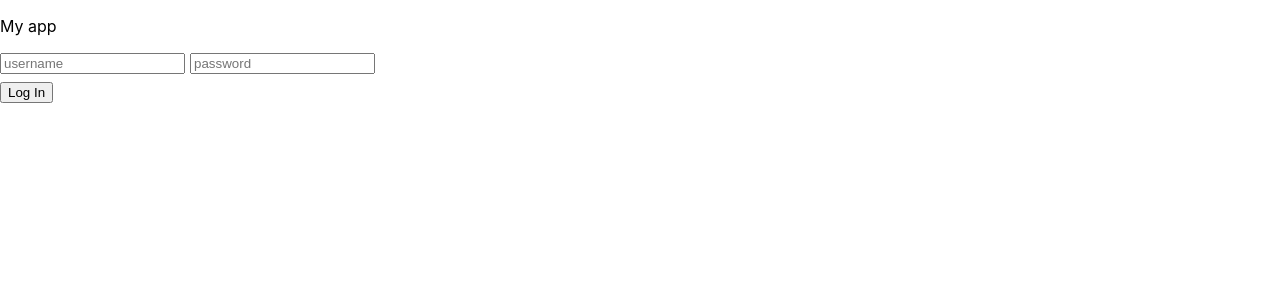
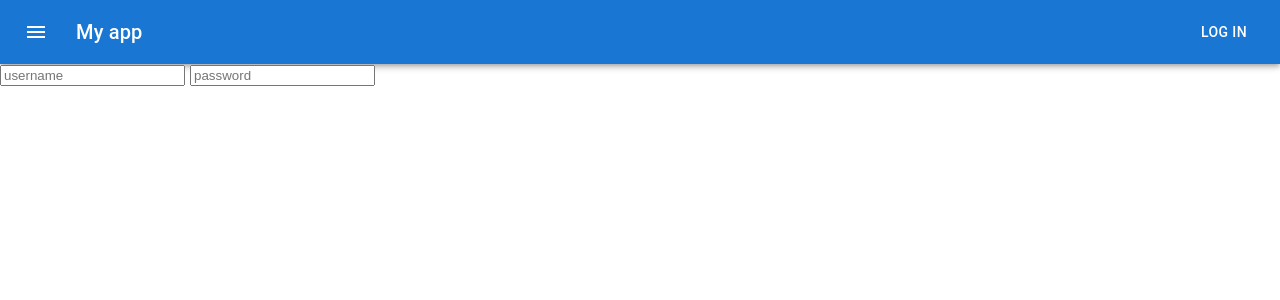
Before and after one commit to dcustovic/react-reducer-context, a React (Create React App) app: page /login in a window 1280 px wide. Shown: the top 300 px of the page. Built offline with nearby package versions, Linux system fonts and the light colour scheme.

Commit message:
layout header and snackbar attempt #1

```diff
--- a/package.json
+++ b/package.json
@@ -3,6 +3,10 @@
   "version": "0.1.0",
   "private": true,
   "dependencies": {
+    "@emotion/react": "^11.4.1",
+    "@emotion/styled": "^11.3.0",
+    "@mui/icons-material": "^5.0.4",
+    "@mui/material": "^5.0.4",
     "@testing-library/jest-dom": "^5.14.1",
     "@testing-library/react": "^11.2.7",
     "@testing-library/user-event": "^12.8.3",
--- a/src/App.tsx
+++ b/src/App.tsx
@@ -1,5 +1,6 @@
 import Router from "./containers/Router";
 import UserProvider from "./containers/UserProvider";
+
 
 function App() {
   return (
--- a/src/components/LoginPlain.tsx
+++ b/src/components/LoginPlain.tsx
@@ -1,40 +1,30 @@
 import React from "react";
 import MyDropzone from "./MyDropzone";
+import Snackbar from "./Snackbar";
 
 import {
   useUserContext,
   useDispatchContext,
 } from "../containers/UserProvider/context";
 import { ActionType } from "./../types/types";
-import { login } from "../utils/login";
 
+//
 const LoginPlain: React.FC = () => {
   const userState = useUserContext();
-  const { username, password, error, isLoading, logged, message } = userState;
-  console.log("userState: ", userState);
+  const { username, password, error, errorMsg, logged, message } = userState;
+  console.log("error: ", error);
+
+  console.log("errorMsg: ", errorMsg);
 
   const dispatch = useDispatchContext();
-
-  const handleSubmit = async (e: { preventDefault: () => void }) => {
-    e.preventDefault();
-
-    dispatch({ type: ActionType.LOADING });
-
-    try {
-      await login(username, password);
-      dispatch({ type: ActionType.LOGGED });
-    } catch (error) {
-      dispatch({ type: ActionType.ERROR });
-    }
-  };
 
   return (
     <div>
       {logged ? (
         <MyDropzone />
       ) : (
-        <form className="form" onSubmit={handleSubmit}>
-          <p>My app</p>
+        <>
+          <form className="form">
             <input
               type="text"
               placeholder="username"
@@ -60,19 +50,15 @@ const LoginPlain: React.FC = () => {
                 })
               }
             />
+
             <br />
-          <button
-            style={{ marginTop: "1vh" }}
-            type="submit"
-            disabled={isLoading}
-          >
-            {isLoading ? "Logging..." : "Log In"}
-          </button>
+
             {message && (
               <p style={{ color: "gray", marginTop: "4vh" }}>{message}</p>
             )}
-          {error && <p style={{ color: "red" }}>{error}</p>}
           </form>
+          <Snackbar />
+        </>
       )}
     </div>
   );
--- a/src/components/MyDropzone.tsx
+++ b/src/components/MyDropzone.tsx
@@ -1,8 +1,8 @@
 import React, { CSSProperties } from "react";
 import { useDropzone, FileWithPath, FileError } from "react-dropzone";
-import { useDispatchContext } from "../containers/UserProvider/context";
-import { ActionType, RejectedFileType } from "../types/types";
+import { RejectedFileType } from "../types/types";
 
+//
 const baseStyle: CSSProperties = {
   flex: 1,
   display: "flex",
@@ -45,8 +45,6 @@ const MyDropzone: React.FC = () => {
     isDragAccept,
     isDragReject,
   } = useDropzone({ accept: "image/*", validator: nameValidator });
-
-  const dispatch = useDispatchContext();
 
   // Styles //
   const style = React.useMemo(
@@ -96,17 +94,6 @@ const MyDropzone: React.FC = () => {
 
   return (
     <>
-      <p style={{ display: "inline-flex" }}>Welcome!</p>
-      <button
-        style={{ marginLeft: ".5em" }}
-        onClick={(e) =>
-          dispatch({
-            type: ActionType.LOGOUT,
-          })
-        }
-      >
-        Log Out
-      </button>
       <div {...getRootProps({ style })}>
         <input {...getInputProps()} />
         <p>Drag 'n' drop some files here, or click to select files</p>
--- /dev/null
+++ b/src/components/Snackbar.tsx
@@ -0,0 +1,34 @@
+import * as React from "react";
+
+import Snackbar, { SnackbarOrigin } from "@mui/material/Snackbar";
+import {
+  useDispatchContext,
+  useUserContext,
+} from "../containers/UserProvider/context";
+import { ActionType } from "../types/types";
+
+export interface State extends SnackbarOrigin {
+  open: boolean;
+}
+
+export default function PositionedSnackbar() {
+  const userState = useUserContext();
+  const { error, errorMsg } = userState;
+
+  const dispatch = useDispatchContext();
+
+  const position: SnackbarOrigin = {
+    vertical: "top",
+    horizontal: "center",
+  };
+
+  return (
+    <Snackbar
+      open={error}
+      message={errorMsg}
+      anchorOrigin={position}
+      autoHideDuration={2000}
+      onClose={() => dispatch({ type: ActionType.ERROR_ON_CLOSE })}
+    />
+  );
+}
--- a/src/containers/Router/components/AuthRoute.tsx
+++ b/src/containers/Router/components/AuthRoute.tsx
@@ -1,4 +1,5 @@
 import { Redirect, Route } from "react-router";
+import UserLayout from "../../../layout/UserLayout";
 
 import { useUserContext } from "../../UserProvider/context";
 import { PATH_TO_MYAPP } from "../myRoutes";
@@ -8,7 +9,11 @@ const AuthRoute = ({ ...rest }) => {
   const { logged } = useUserContext();
 
   if (!logged) {
-    return <Route {...rest} />;
+    return (
+      <UserLayout>
+        <Route {...rest} />
+      </UserLayout>
+    );
   }
 
   return <Redirect to={PATH_TO_MYAPP} />;
--- a/src/containers/Router/components/PrivateRoute.tsx
+++ b/src/containers/Router/components/PrivateRoute.tsx
@@ -1,4 +1,5 @@
 import { Redirect, Route } from "react-router";
+import UserLayout from "../../../layout/UserLayout";
 
 import { useUserContext } from "../../UserProvider/context";
 import { PATH_TO_AUTH } from "../myRoutes";
@@ -8,7 +9,11 @@ const PrivateRoute = ({ ...rest }: any) => {
   const { logged, username } = useUserContext();
 
   if (logged && username !== "") {
-    return <Route {...rest} />;
+    return (
+      <UserLayout>
+        <Route {...rest} />
+      </UserLayout>
+    );
   }
 
   return <Redirect to={PATH_TO_AUTH} />;
--- a/src/containers/UserProvider/context.ts
+++ b/src/containers/UserProvider/context.ts
@@ -4,7 +4,8 @@ import { UserState } from "../../types/types";
 export const initState: UserState = {
   username: "",
   password: "",
-  error: "",
+  error: false,
+  errorMsg: null,
   message: "",
   isLoading: false,
   logged: false,
--- a/src/containers/UserProvider/reducer.ts
+++ b/src/containers/UserProvider/reducer.ts
@@ -8,7 +8,7 @@ export default function reducer(state: UserState, action: UserAction) {
       return {
         ...state,
         isLoading: true,
-        error: "",
+        error: false,
       };
 
     case ActionType.LOGGED:
@@ -16,12 +16,13 @@ export default function reducer(state: UserState, action: UserAction) {
         ...state,
         isLoading: false,
         logged: true,
-        error: "",
+        error: false,
       };
     case ActionType.ERROR:
       return {
         ...state,
-        error: "Incorrect credentials.",
+        error: true,
+        errorMsg: "Incorrect credentials.",
         isLoading: false,
         username: "",
         password: "",
@@ -40,6 +41,12 @@ export default function reducer(state: UserState, action: UserAction) {
         ...state,
         [usernameAndPassword]: value,
       };
+    case ActionType.ERROR_ON_CLOSE:
+      return {
+        ...state,
+        error: false,
+        errorMsg: null,
+      };
     default:
       return state;
   }
--- /dev/null
+++ b/src/layout/UserLayout/Header/index.tsx
@@ -0,0 +1,71 @@
+import * as React from "react";
+import AppBar from "@mui/material/AppBar";
+import Box from "@mui/material/Box";
+import Toolbar from "@mui/material/Toolbar";
+import Typography from "@mui/material/Typography";
+import Button from "@mui/material/Button";
+import IconButton from "@mui/material/IconButton";
+import MenuIcon from "@mui/icons-material/Menu";
+import {
+  useDispatchContext,
+  useUserContext,
+} from "../../../containers/UserProvider/context";
+import { ActionType } from "../../../types/types";
+import { login } from "../../../utils/login";
+import CircularProgress from "@mui/material/CircularProgress";
+//
+
+export default function Header() {
+  const userState = useUserContext();
+  const { username, password, isLoading, logged } = userState;
+  console.log("isLoading : ", isLoading);
+
+  const dispatch = useDispatchContext();
+
+  async function handleLogin(e: { preventDefault: () => void }) {
+    e.preventDefault();
+
+    dispatch({ type: ActionType.LOADING });
+
+    try {
+      await login(username, password);
+      dispatch({ type: ActionType.LOGGED });
+    } catch (error) {
+      dispatch({ type: ActionType.ERROR, payload: error });
+    }
+  }
+
+  return (
+    <Box sx={{ flexGrow: 1 }}>
+      <AppBar position="static">
+        <Toolbar>
+          <IconButton
+            size="large"
+            edge="start"
+            color="inherit"
+            aria-label="menu"
+            sx={{ mr: 2 }}
+          >
+            <MenuIcon />
+          </IconButton>
+          <Typography variant="h6" component="div" sx={{ flexGrow: 1 }}>
+            My app
+          </Typography>
+
+          {logged ? (
+            <Button
+              color="inherit"
+              onClick={() => dispatch({ type: ActionType.LOGOUT })}
+            >
+              Log out
+            </Button>
+          ) : (
+            <Button onClick={handleLogin} color="inherit" disabled={isLoading}>
+              {isLoading ? <CircularProgress color="inherit" /> : "Log in"}
+            </Button>
+          )}
+        </Toolbar>
+      </AppBar>
+    </Box>
+  );
+}
--- /dev/null
+++ b/src/layout/UserLayout/index.tsx
@@ -0,0 +1,13 @@
+import React from "react";
+import Header from "./Header";
+
+const UserLayout = ({ children }: any) => {
+  return (
+    <>
+      <Header />
+      {children}
+    </>
+  );
+};
+
+export default UserLayout;
--- a/src/types/types.ts
+++ b/src/types/types.ts
@@ -4,6 +4,7 @@ export enum ActionType {
   LOADING = "loading",
   LOGGED = "logged",
   ERROR = "error",
+  ERROR_ON_CLOSE = "error on close",
   LOGOUT = "logout",
   FIELD = "field",
 }
@@ -11,13 +12,15 @@ export enum ActionType {
 export interface UserAction {
   type: ActionType;
   usernameAndPassword: string;
+  payload: any;
   value: any;
 }
 
 export interface UserState {
   username: string;
   password: string | number;
-  error: string;
+  error: boolean;
+  errorMsg: any;
   message: string;
   isLoading: boolean;
   logged: boolean;
```
Also changed, not shown: 1 other file (tests, documents, lock files or other folders). Lines whose indentation alone changed are shown as unchanged.
